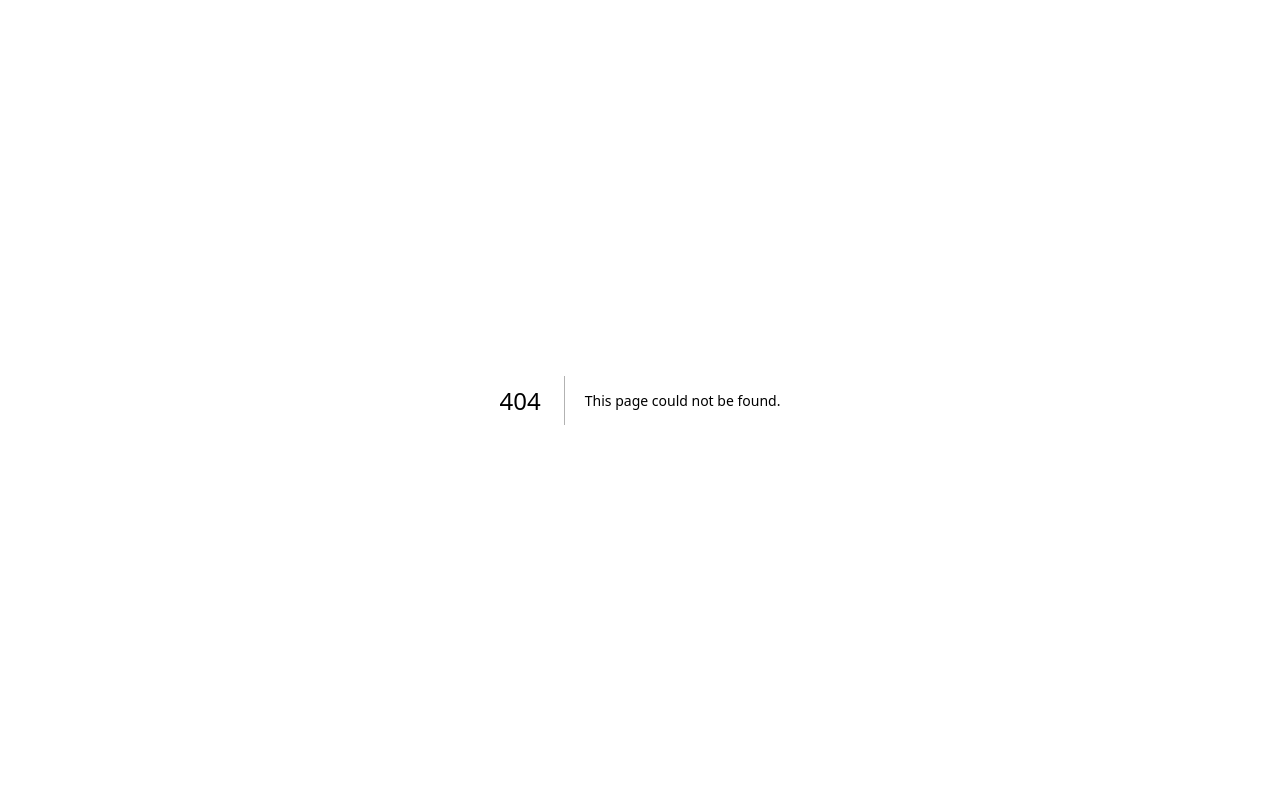
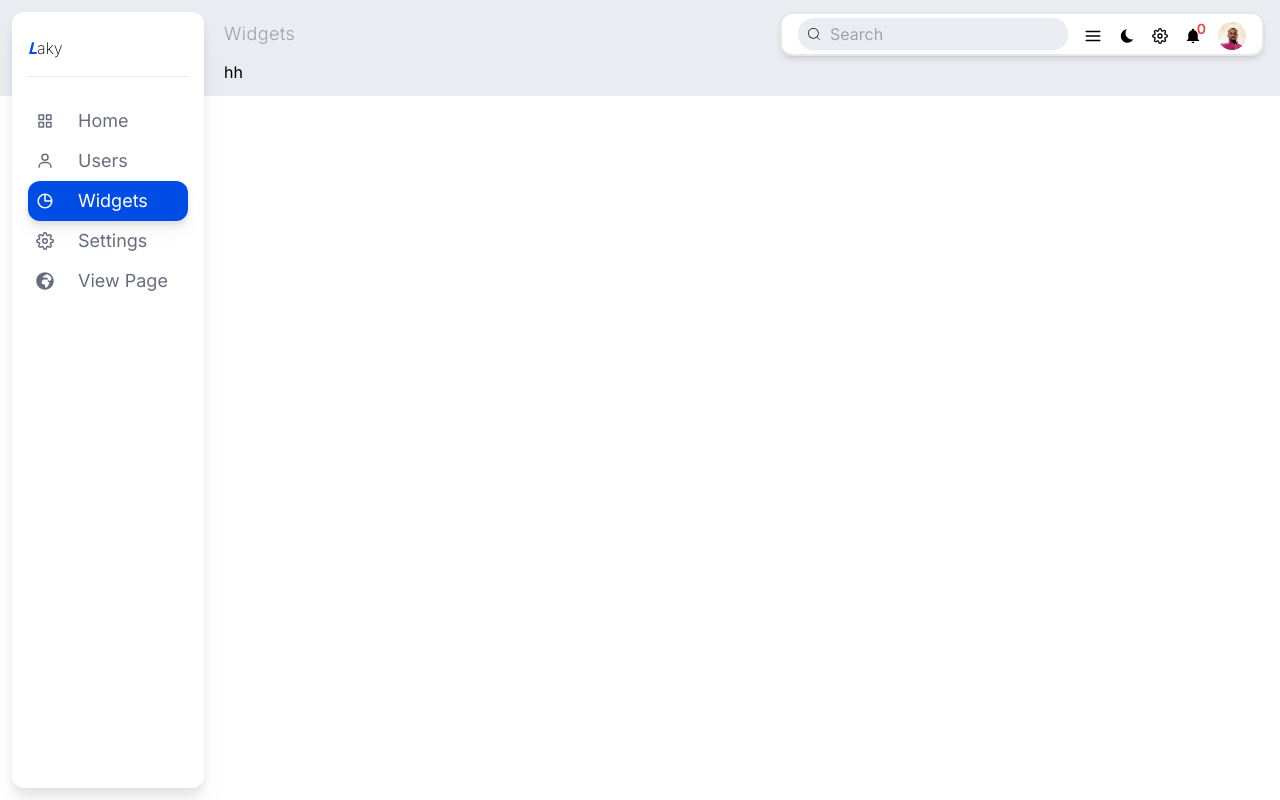
Before and after one commit to kusiLaw/next_dashboard, a Next.js app: page /dashboard/widgets in a window 1280 px wide. Before the commit this address had no page. Built offline with nearby package versions, Linux system fonts and the light colour scheme; what tailwindcss-animated would draw is missing.

Commit message:
Add widgets

```diff
--- /dev/null
+++ b/app/dashboard/widgets/page.js
@@ -0,0 +1,11 @@
+import React from "react";
+
+const Widgets = () =>{
+    return(
+        <div className="bg-inherit">
+             hh
+        </div>
+    )
+}
+
+export default Widgets;
--- /dev/null
+++ b/components/button/index.jsx
@@ -0,0 +1,8 @@
+import Link from "next/link"
+
+export const Button = () =>{
+    return(
+        <button className="p-2 pr-4 pl-4 border drop-shadow-full text-sm  rounded-full  bg-blue_contest
+         text-white dark:bg-dark_color hover:drop-shadow-2xl hover:scale-[1.01]"> Add User</button>
+    )
+}
--- a/components/nav/desktop.js
+++ b/components/nav/desktop.js
@@ -11,7 +11,8 @@ const DesktopNav = ({navCollapse, setNavCollapse}) => {
 
   return (
 
-     <nav className={`flex flex-col ${navCollapse ? `w-[4rem]`:`w-[12rem]`} dark:text-white   bg-white dark:bg-dark_color p-4 rounded-xl drop-shadow-xl
+     <nav className={`flex flex-col ${navCollapse ? `w-[4rem]`:`w-[12rem]`} dark:text-white   bg-white dark:bg-dark_color p-4
+      rounded-xl drop-shadow-xl
        h-full animate-fade-right animate-delay-500  ease-in-out duration-500`}
        onMouseLeave={() => {if (mouseControlNav)  setNavCollapse(true) }}
        onMouseEnter={() => { if (mouseControlNav) setNavCollapse(false)  }}        >
--- a/components/nav/nav.js
+++ b/components/nav/nav.js
@@ -14,13 +14,13 @@ const Nav = ({navCollapse = false}) => {
            <LinkButton   link_path = '/dashboard/users' id='users' >
              <BiUser/> <span className={`${navCollapse ? `hidden` : `inline` }`}> Users</span>
            </LinkButton>
-           <LinkButton   link_path='dashboard/#' id='report'>
-             <BiPieChartAlt/> <span className={`${navCollapse ? `hidden` : `inline` }`}>Components</span>
+           <LinkButton   link_path='/dashboard/widgets' id='report'>
+             <BiPieChartAlt/> <span className={`${navCollapse ? `hidden` : `inline` }`}>Widgets</span>
            </LinkButton>
 
         </div>
         <div className=''>
-           <LinkButton   link_path='dashboard/#' >
+           <LinkButton   className={"hidden md:block"} link_path='dashboard/#' >
                 <FiSettings/> <span className={`${navCollapse ? `hidden` : `inline` }`}> Settings</span>
            </LinkButton>
            <LinkButton t link_path= '/' >
```
